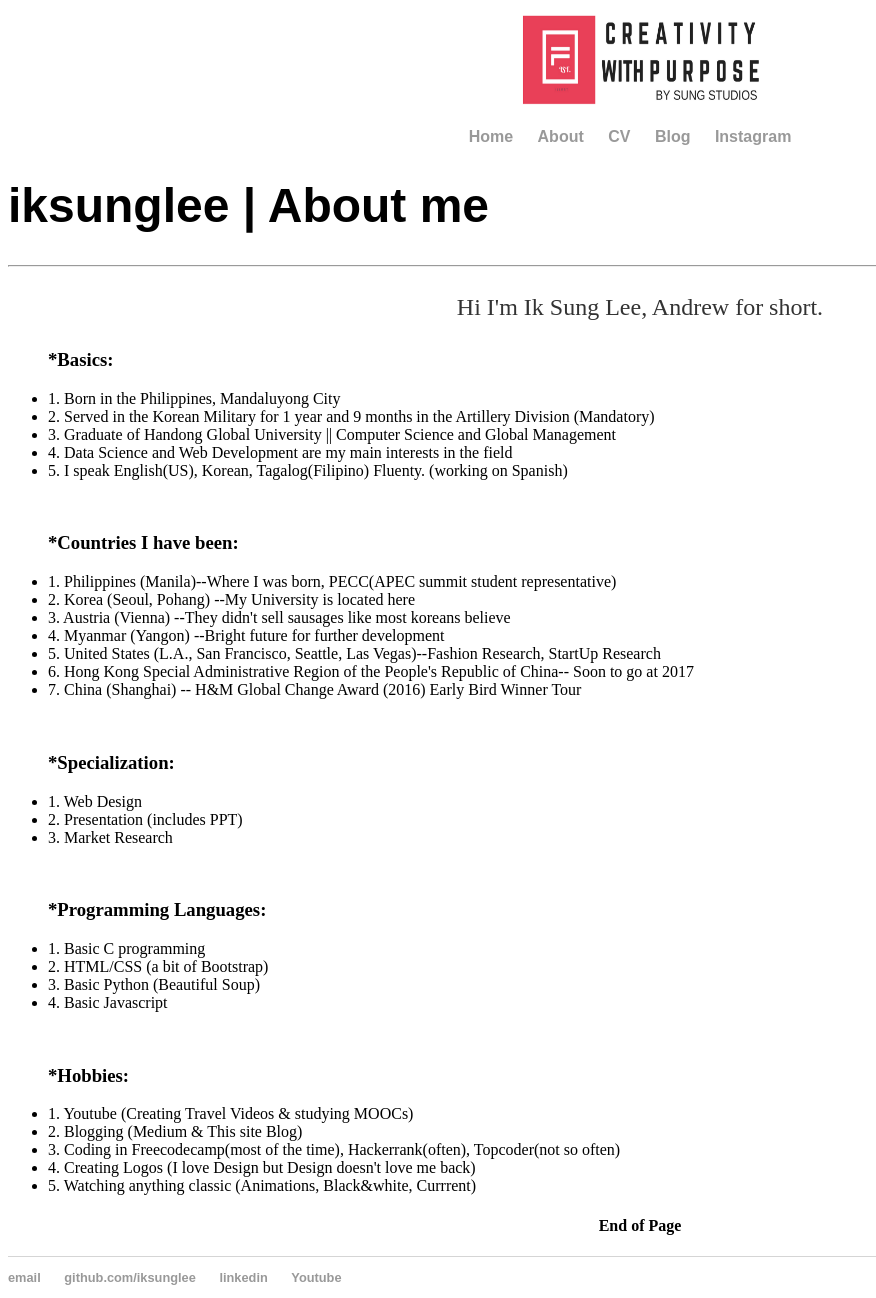
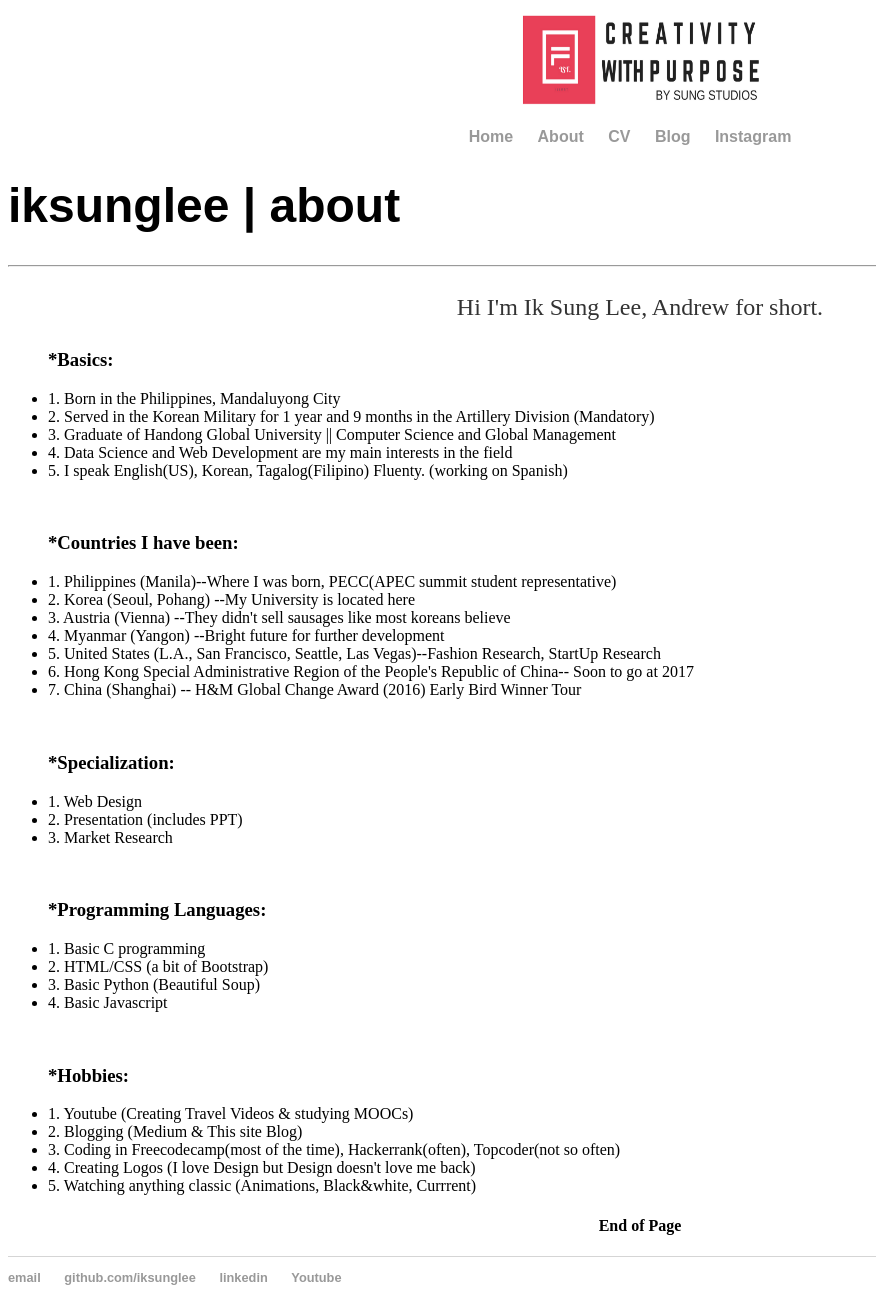
Before and after one commit to iksunglee/iksunglee.github.io, a Jekyll site: the page built from about/index.html, in a window 1280 px wide. Shown: the whole page, without its empty margins (0-876 px from the left). Built offline with Jekyll 4.4.1, drawn with Linux system fonts in a browser that asks for light colours.

Commit message:
Update index.html
page title

```diff
--- a/about/index.html
+++ b/about/index.html
@@ -4,7 +4,7 @@ title: iksunglee | about
 ---
 
 <div class="blurb">
-	<h1><strong> iksunglee | About me </strong> </h1>
+	<h1>{{ page.title }}</h1>
 <!-- Place image here -->
 	<hr>
 	<center>
```
